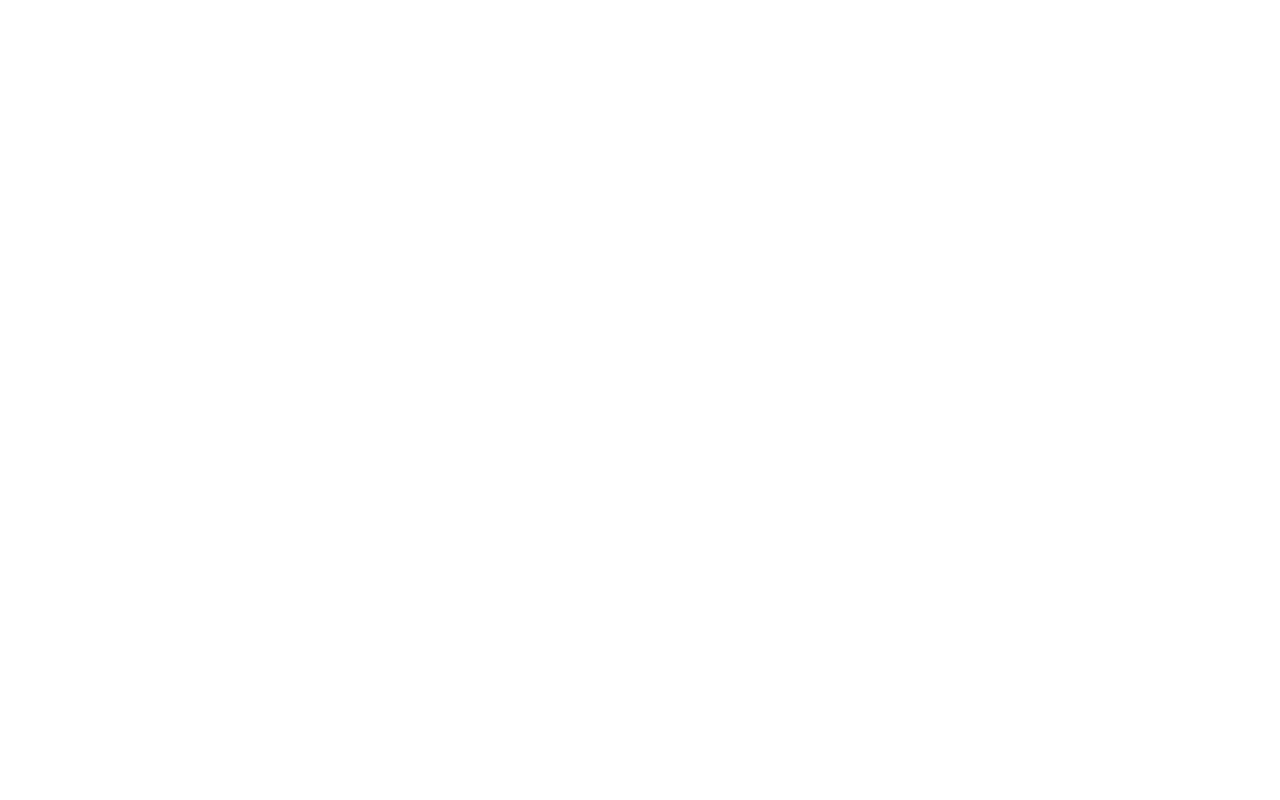
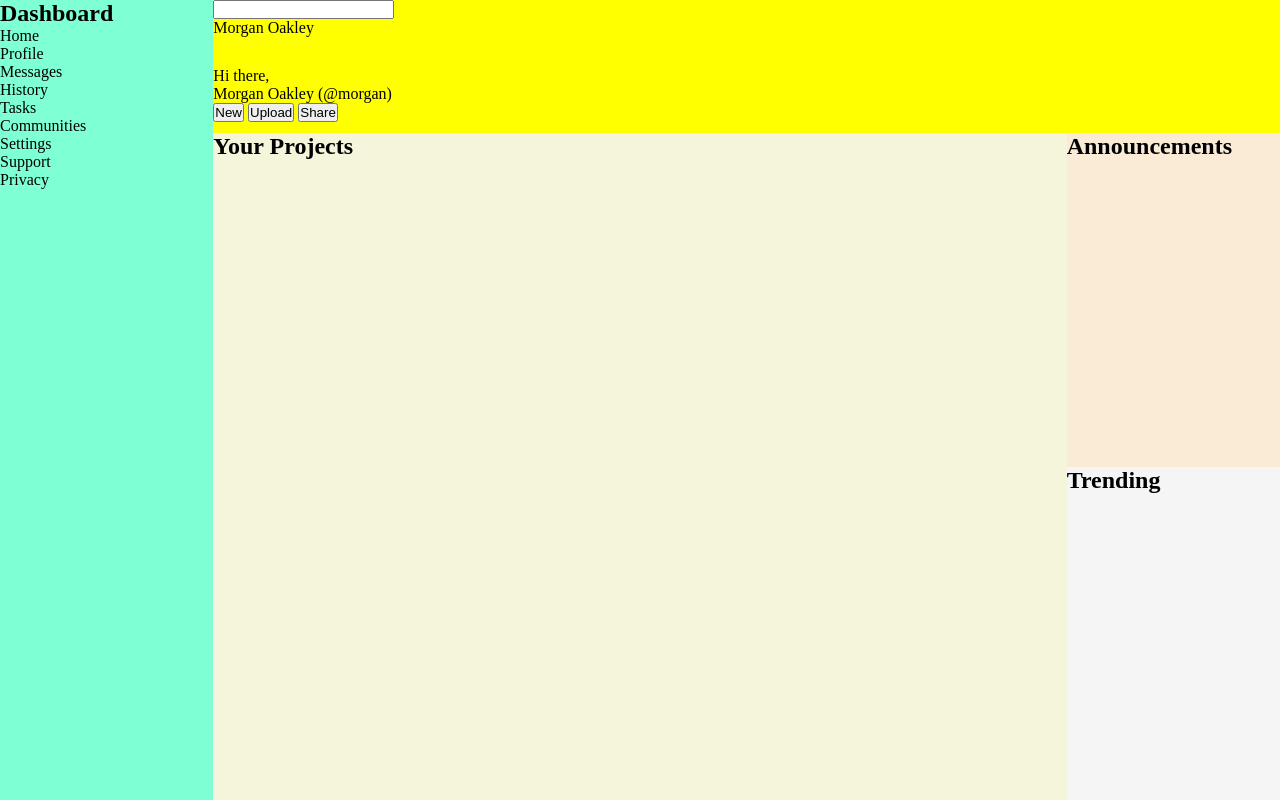
Before and after one commit to lopunnii/admin-dashboard, a plain HTML site: page index.html in a window 1280 px wide. Drawn offline with Linux system fonts and the light colour scheme.

Commit message:
Create main basic layout

```diff
--- a/css/style.css
+++ b/css/style.css
@@ -0,0 +1,55 @@
+* {
+    padding: 0;
+    margin: 0;
+}
+
+body {
+    width: 100vw;
+    height: 100vh;
+    display: grid;
+    grid-template-columns: 1fr 5fr;
+    grid-template-rows: 1fr 5fr;
+}
+
+header {
+    background-color: yellow;
+    grid-column: 2 / 3;
+
+    display: grid;
+    grid-template-rows: 1fr 1fr;
+}
+
+header .top-row {
+    grid-row: 1 / 2;
+}
+
+header .bottom-row {
+    grid-row: 2 / 3;
+}
+
+nav {
+    background-color: aquamarine;
+    grid-column: 1 / 2;
+    grid-row: 1 / span 2;
+}
+
+main {
+    background-color: grey;
+    display: grid;
+    grid-template-columns: 4fr 1fr;
+    grid-template-rows: 1fr 1fr;
+}
+
+main #projects {
+    background-color: beige;
+    grid-column: 1 / 2;
+    grid-row: 1 / span 2;
+}
+
+main #announcements {
+    background-color: antiquewhite;
+}
+
+main #trending {
+    background-color: whitesmoke;
+}
--- a/index.html
+++ b/index.html
@@ -7,5 +7,48 @@
 </head>
 <body>
 
+    <header>
+        <div class="top-row">
+        <input type="search">
+        <p>Morgan Oakley</p>
+        </div>
+        <div class="bottom-row">
+        <p>Hi there,</p>
+        <p>Morgan Oakley (@morgan)</p>
+        <button>New</button>
+        <button>Upload</button>
+        <button>Share</button>
+        </div>
+    </header>
+
+    <nav>
+        <h1>Dashboard</h1>
+        <ul>
+            <li>Home</li>
+            <li>Profile</li>
+            <li>Messages</li>
+            <li>History</li>
+            <li>Tasks</li>
+            <li>Communities</li>
+        </ul>
+        <ul>
+            <li>Settings</li>
+            <li>Support</li>
+            <li>Privacy</li>
+        </ul>
+    </nav>
+
+    <main>
+        <section id="projects">
+            <h2>Your Projects</h2>
+        </section>
+        <section id="announcements">
+            <h2>Announcements</h2>
+        </section>
+        <section id="trending">
+            <h2>Trending</h2>
+        </section>
+    </main>
+
 </body>
 </html>
```
